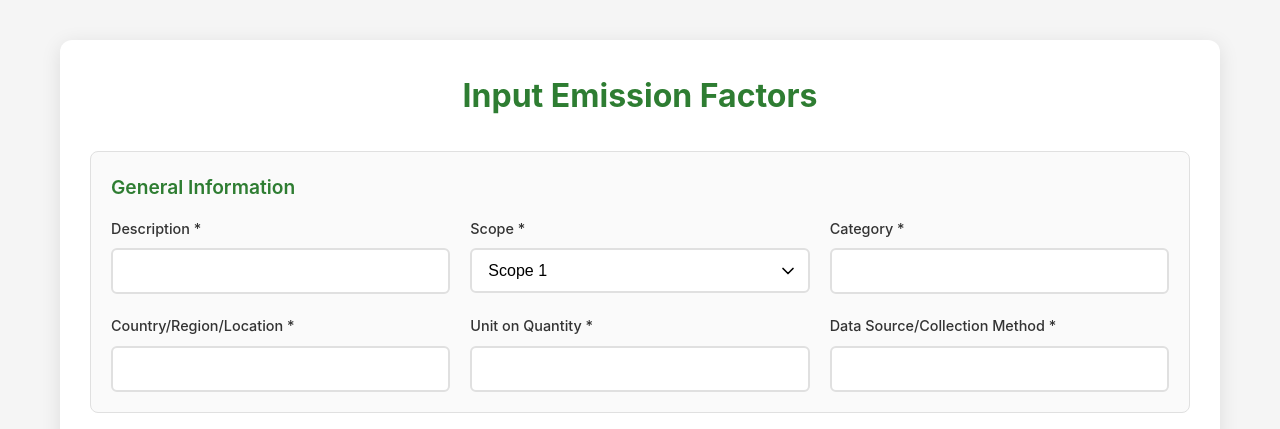
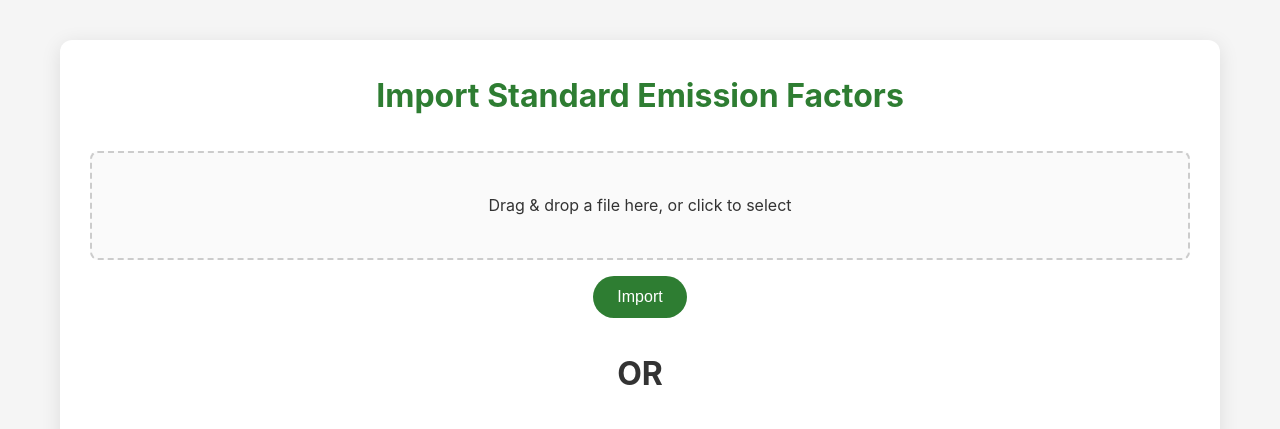
Before and after one commit to carbonhubhongkong/carbon_hub, a Next.js app: page / in a window 1280 px wide. Shown: the part 282-711 px from the top of the page. Built offline with nearby package versions, Linux system fonts and the light colour scheme; no server answers; the database is empty.

Commit message:
add drag and drop UI

```diff
--- a/src/app/globals.css
+++ b/src/app/globals.css
@@ -288,7 +288,7 @@ select {
 .btn {
   padding: 12px 24px;
   border: none;
-  border-radius: 6px;
+  border-radius: 30px;
   font-size: 1rem;
   font-weight: 500;
   cursor: pointer;
--- a/src/components/Stage1.tsx
+++ b/src/components/Stage1.tsx
@@ -1,6 +1,6 @@
 'use client';
 
-import React, { useState, useEffect } from 'react';
+import React, { useState, useEffect, useCallback, useRef } from 'react';
 import toast from 'react-hot-toast';
 
 interface Stage1Props {
@@ -40,6 +40,7 @@ const Stage1: React.FC<Stage1Props> = ({ onNext }) => {
   const [isEditing, setIsEditing] = useState(false);
   const [editingId, setEditingId] = useState<string | null>(null);
   const [isLoading, setIsLoading] = useState(false);
+  const inputRef = useRef<HTMLInputElement>(null);
 
   useEffect(() => {
     fetchEmissionFactors();
@@ -121,8 +122,83 @@ const Stage1: React.FC<Stage1Props> = ({ onNext }) => {
     setEditingId(null);
   };
 
+  const [file, setFile] = useState<File | null>(null);
+  const [dragActive, setDragActive] = useState(false);
+
+  const handleDrop = useCallback((e: React.DragEvent<HTMLDivElement>) => {
+    e.preventDefault();
+    e.stopPropagation();
+    setDragActive(false);
+    if (e.dataTransfer.files && e.dataTransfer.files[0]) {
+      setFile(e.dataTransfer.files[0]);
+    }
+  }, []);
+
+  const handleDragOver = useCallback((e: React.DragEvent<HTMLDivElement>) => {
+    e.preventDefault();
+    e.stopPropagation();
+    setDragActive(true);
+  }, []);
+
+  const handleDragLeave = useCallback((e: React.DragEvent<HTMLDivElement>) => {
+    e.preventDefault();
+    e.stopPropagation();
+    setDragActive(false);
+  }, []);
+
+  const handleChange = (e: React.ChangeEvent<HTMLInputElement>) => {
+    if (e.target.files && e.target.files[0]) {
+      setFile(e.target.files[0]);
+    }
+  };
+
+  const handleImportClick = () => {
+    inputRef.current?.click();
+  };
+
   return (
     <div className="stage">
+      <h2 className="stage-title">Import Standard Emission Factors</h2>
+      <div
+        onDrop={handleDrop}
+        onDragOver={handleDragOver}
+        onDragLeave={handleDragLeave}
+        style={{
+          border: dragActive ? '2px solid #0070f3' : '2px dashed #ccc',
+          padding: '40px',
+          textAlign: 'center',
+          borderRadius: '8px',
+          background: dragActive ? '#f0f8ff' : '#fafafa',
+          cursor: 'pointer',
+
+        }}
+      >
+        <input
+          type="file"
+          style={{ display: 'none' }}
+          id="file-upload"
+          onChange={handleChange}
+        />
+        <label htmlFor="file-upload" style={{ cursor: 'pointer' }}>
+          {file ? (
+            <span>Selected file: {file.name}</span>
+          ) : (
+            <span>Drag & drop a file here, or click to select</span>
+          )}
+        </label>
+      </div>
+      <div style={{ display: 'flex', justifyContent: 'center', marginTop: '16px',marginBottom: '30px', }}>
+        <button
+          type="button"
+          onClick={handleImportClick}
+          className="btn btn-primary"
+        >
+          Import
+        </button>
+      </div>
+
+      <h1 style={{ textAlign: 'center', marginBottom: '20px' }}>OR</h1>
+
       <h2 className="stage-title">Input Emission Factors</h2>
 
       <form onSubmit={handleSubmit} className="emission-form">
```
Lines whose indentation alone changed are shown as unchanged.
